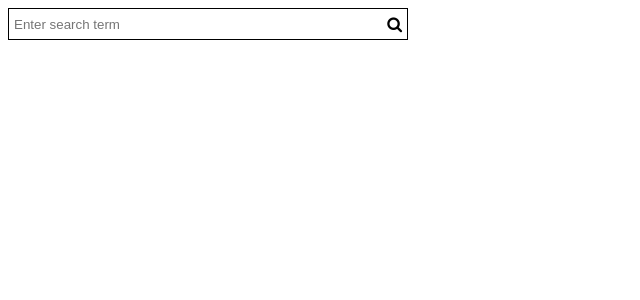
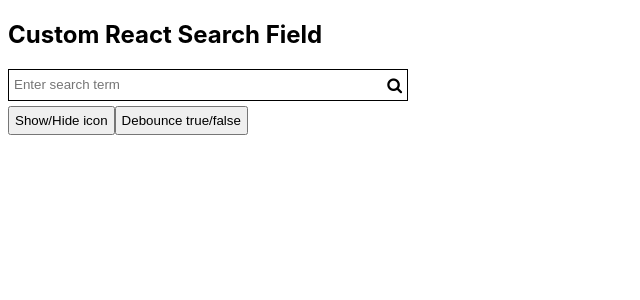
Before and after one commit to MaheshUdvag/react-custom-search-field, a React (Create React App) app: page / in a window 1280 px wide. Shown: the top 300 px of the page, without its empty margins (0-640 px from the left). Built offline with nearby package versions, Linux system fonts and the light colour scheme.

Commit message:
debounce bugfix

```diff
--- a/package.json
+++ b/package.json
@@ -1,6 +1,6 @@
 {
   "name": "custom-react-search-field",
-  "version": "0.1.8",
+  "version": "0.1.9",
   "private": false,
   "main": "dist/index.js",
   "module": "dist/index.js",
--- a/src/App.js
+++ b/src/App.js
@@ -1,16 +1,35 @@
+import { useState } from "react";
 import SearchBar from "./lib/components/SearchBar";
+import "./app.css";
 
 function App() {
+  const [showIcon, setShowIcon] = useState(true);
+  const [debounceOnChange, setDebounceOnChange] = useState(true);
+
   return (
     <div className="App">
+      <h2>Custom React Search Field</h2>
       <SearchBar
-        onInput={(value) => console.log(value)}
-        debounceOnChange={true}
+        onInput={(value) => console.log("onInput", value)}
+        debounceOnChange={debounceOnChange}
         delay={300}
-        displayIcon={true}
-        onIconClickHandler={(value) => console.log("hello", value)}
+        displayIcon={showIcon}
+        onKeyPressHandler={(value) => console.log("onKeyPress", value)}
+        onIconClickHandler={(value) => console.log("onIconClick", value)}
         Icon={<i className="fa fa-search" aria-hidden="true"></i>}
       />
+      <button
+        className="button-style"
+        onClick={() => setShowIcon((prev) => !prev)}
+      >
+        Show/Hide icon
+      </button>
+      <button
+        className="button-style"
+        onClick={() => setDebounceOnChange((prev) => !prev)}
+      >
+        Debounce true/false
+      </button>
     </div>
   );
 }
--- /dev/null
+++ b/src/app.css
@@ -0,0 +1,4 @@
+.button-style {
+  padding: 5px;
+  margin-top: 5px;
+}
--- a/src/lib/components/SearchBar.js
+++ b/src/lib/components/SearchBar.js
@@ -2,10 +2,10 @@
 import { useState } from "react";
 import "./search-bar.css";
 import "font-awesome/css/font-awesome.min.css";
+import { useCallback } from "react";
 
 const SearchBar = ({
-  onInput,
-  onChange,
+  onInput = () => {},
   onKeyPressHandler = () => {},
   onIconClickHandler = () => {},
   Icon,
@@ -24,31 +24,26 @@
   }, [searchTerm]);
 
   const debounce = (func, delay) => {
-    let debounceTimer;
+    let timer;
     return function (event) {
-      clearTimeout(debounceTimer);
-      debounceTimer = setTimeout(() => func(event.target.value, event), delay);
+      if (timer) clearTimeout(timer);
+      timer = setTimeout(() => {
+        timer = null;
+        func(event.target.value, event);
+      }, delay);
     };
   };
 
   const onInputHandler = (event) => {
-    if (onInput) {
-      debounceOnChange === true
-        ? debounce(onInput, delay)(event)
-        : onInput(event.target.value, event);
-    }
-  };
-
-  const onChangeHandler = (event) => {
     setValue(event.target.value);
-    if (onChange) {
-      debounceOnChange === true
-        ? debounce(onChange, delay)(event)
-        : onChange(event.target.value, event);
-    }
+    debounceOnChange
+      ? inputWithDebounce(event)
+      : onInput(event.target.value, event);
   };
 
   const classNames = `search ${className}`;
+
+  const inputWithDebounce = useCallback(debounce(onInput, delay), []);
 
   return (
     <div className={classNames} style={styles}>
@@ -59,7 +54,6 @@
           value={value}
           placeholder={placeholder}
           onInput={onInputHandler}
-          onChange={onChangeHandler}
           onKeyPress={(e) => onKeyPressHandler(e.target.value, e)}
         ></input>
         {displayIcon && (
```
Also changed, not shown: 1 other file (tests, documents, lock files or other folders).
